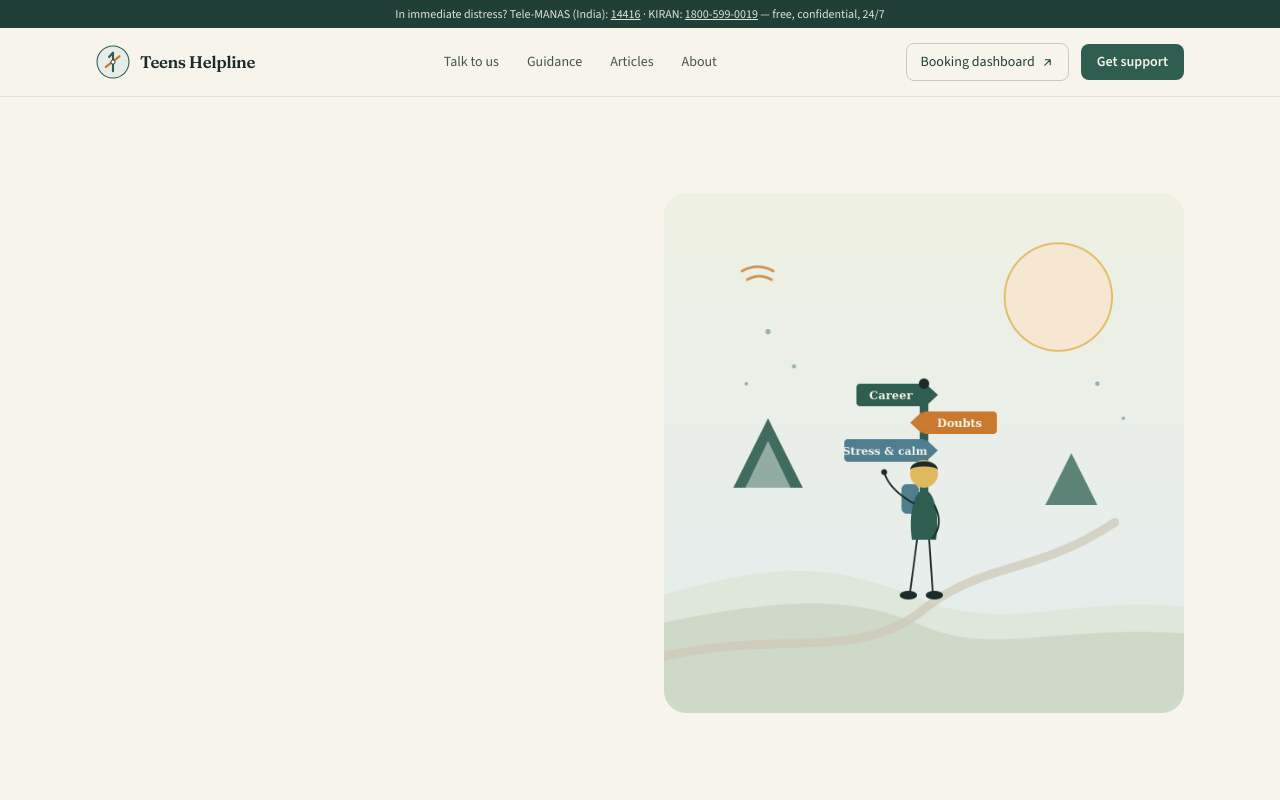
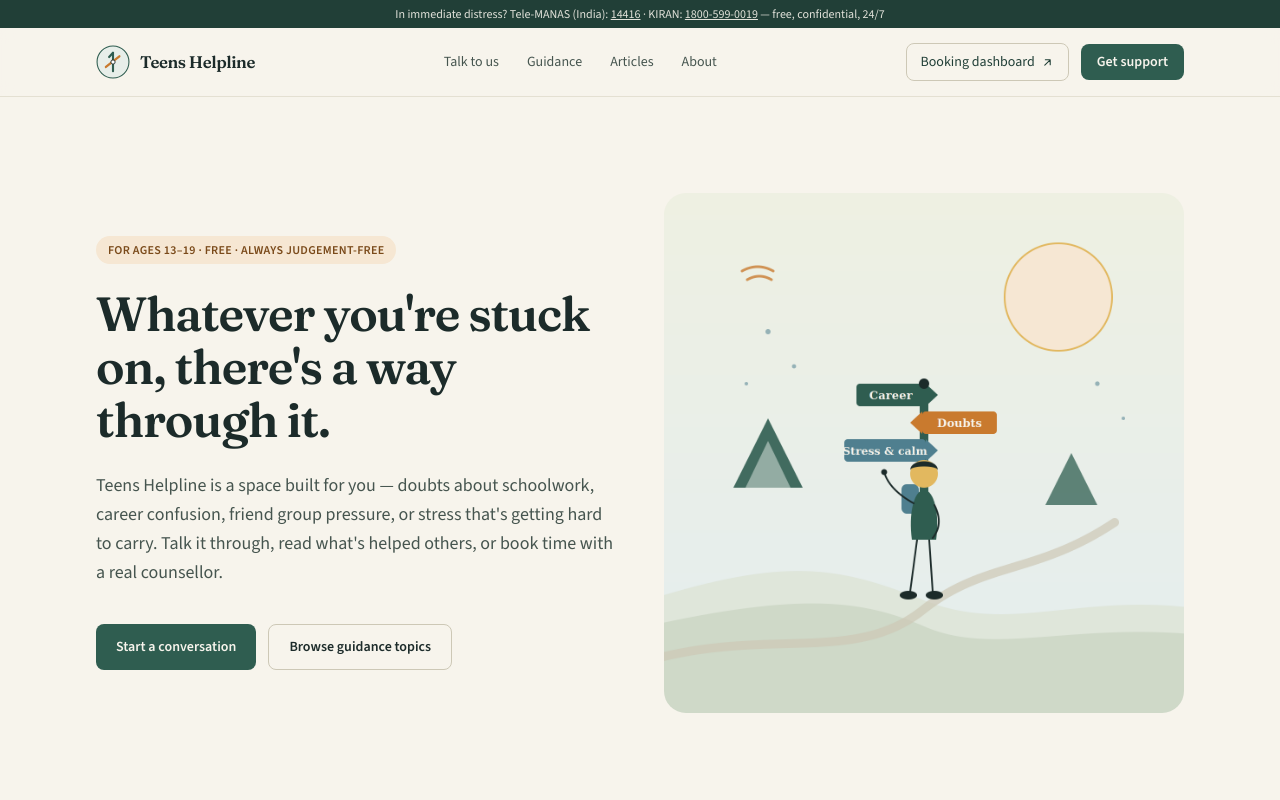
Before and after one commit to vansh761/teens_helpline, a Next.js app in the folder helpline-website/: page / in a window 1280 px wide. Shown: the top 800 px of the page. Built offline with nearby package versions, Linux system fonts and the light colour scheme; no server answers.

Commit message:
Update page.tsx

```diff
--- a/helpline-website/src/app/page.tsx
+++ b/helpline-website/src/app/page.tsx
@@ -11,9 +11,39 @@ export default function Home() {
     <div>
       {/* Hero */}
       <section className="max-w-6xl mx-auto px-5 sm:px-8 pt-16 pb-20 sm:pt-24 sm:pb-28">
-        <div className="grid grid-cols-1 lg:grid-cols-2 gap-12 items-center">
-        <div className="max-w-2xl">
-      {/* ...keep all existing hero text and buttons exactly as they are... */}
+  <div className="grid grid-cols-1 lg:grid-cols-2 gap-12 items-center">
+    <div className="max-w-2xl">
+      <span
+        className="inline-block text-xs font-semibold uppercase tracking-wide px-3 py-1.5 rounded-full mb-6"
+        style={{ background: "var(--amber-tint)", color: "#7a4a1a" }}
+      >
+        For ages 13&ndash;19 &middot; Free &middot; Always judgement-free
+      </span>
+      <h1 className="font-display text-4xl sm:text-5xl font-semibold leading-[1.1] tracking-tight mb-6" style={{ color: "var(--ink)" }}>
+        Whatever you&apos;re stuck on, there&apos;s a way through it.
+      </h1>
+      <p className="text-lg leading-relaxed mb-9 max-w-xl" style={{ color: "var(--ink-soft)" }}>
+        Teens Helpline is a space built for you — doubts about schoolwork,
+        career confusion, friend group pressure, or stress that&apos;s
+        getting hard to carry. Talk it through, read what&apos;s helped
+        others, or book time with a real counsellor.
+      </p>
+      <div className="flex flex-wrap gap-3">
+        <Link
+          href="/chat"
+          className="inline-flex items-center gap-2 text-sm font-semibold px-5 py-3 rounded-[var(--radius-sm)] transition-opacity hover:opacity-90"
+          style={{ background: "var(--evergreen)", color: "var(--paper)" }}
+        >
+          Start a conversation
+        </Link>
+        <Link
+          href="/resources"
+          className="inline-flex items-center gap-2 text-sm font-semibold px-5 py-3 rounded-[var(--radius-sm)] border transition-colors hover:bg-white"
+          style={{ borderColor: "var(--mist-dark)", color: "var(--ink)" }}
+        >
+          Browse guidance topics
+        </Link>
+      </div>
     </div>
 
     <div className="hidden lg:block">
```
